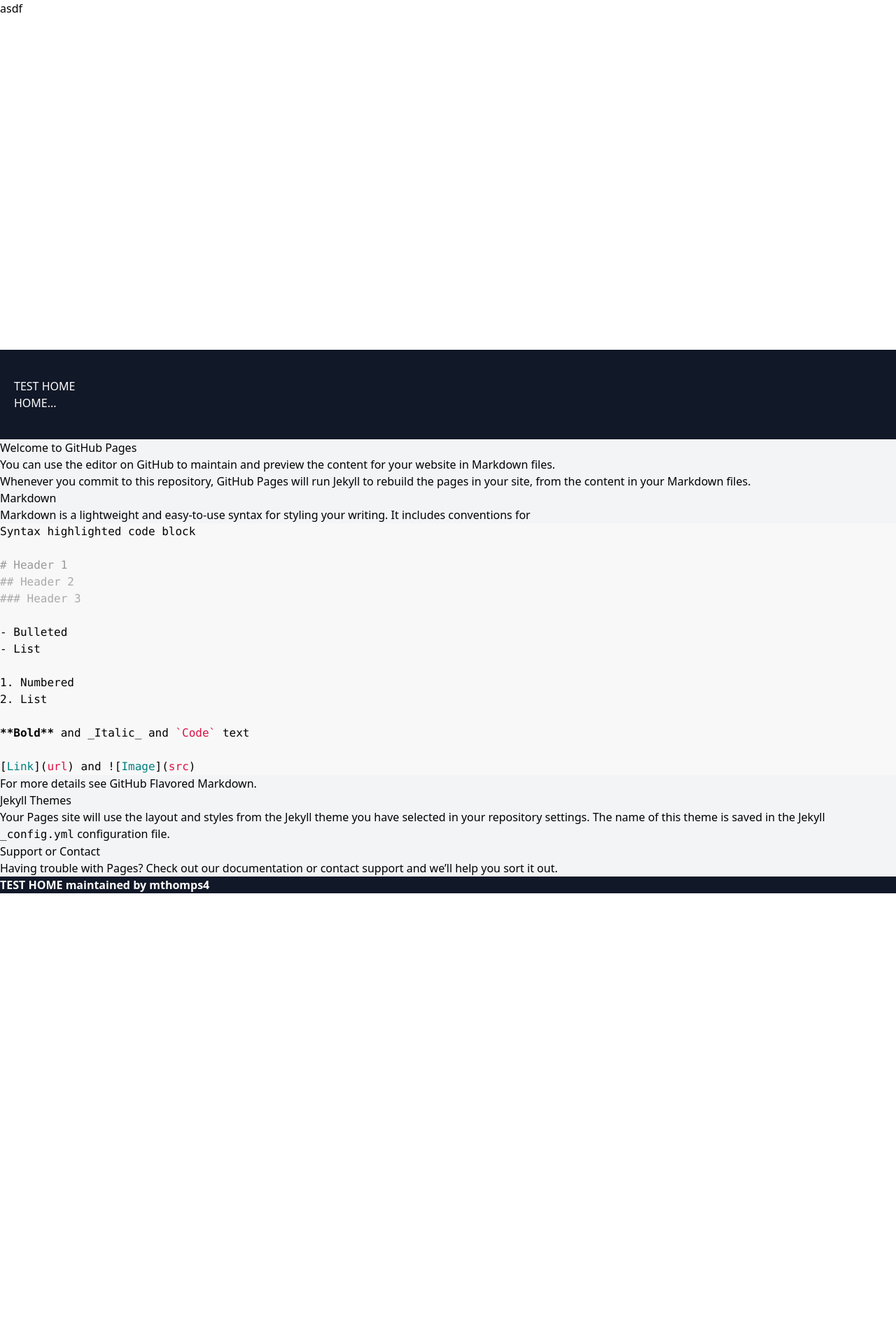
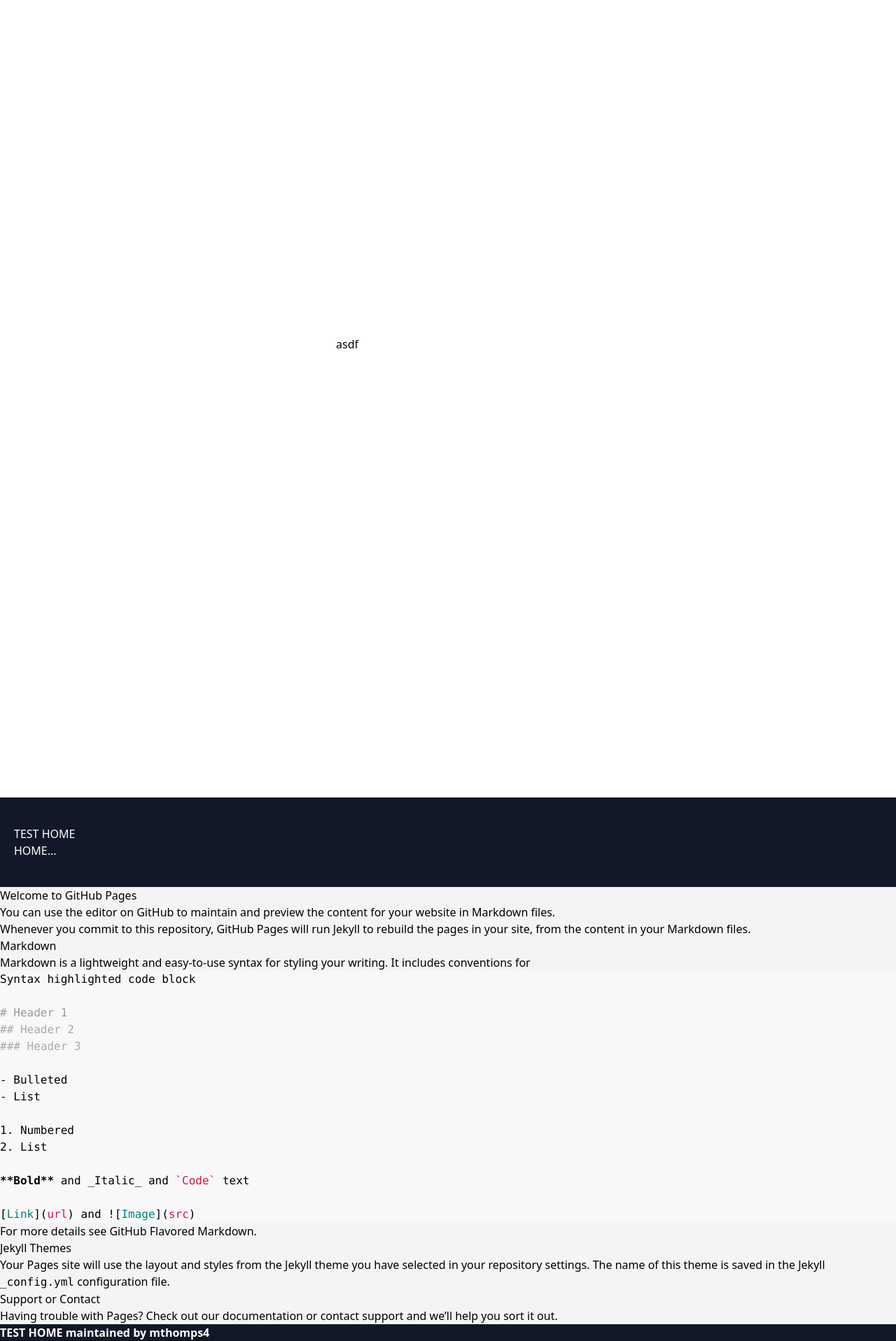
Before and after one commit to mthomps4/test-pages, a Jekyll site: the page built from README.md, in a window 1280 px wide. Shown: the whole page at 70% size. Built offline with Jekyll 4.4.1, drawn with Linux system fonts in a browser that asks for light colours; our own code applies the rules of GitHub Pages for plain Markdown files; before the commit the page ends 1277 px from its top, so only the background shows below that.

Commit message:
Update style.css

```diff
--- a/assets/css/style.css
+++ b/assets/css/style.css
@@ -1,6 +1,8 @@
 .boom {
   backgroundColor: '#000';
-  color: 'red';
+  color: '#F00';
+  margin: 20rem;
+  padding: 10rem;
   height: 500px;
   width: 500px;
 }
```
